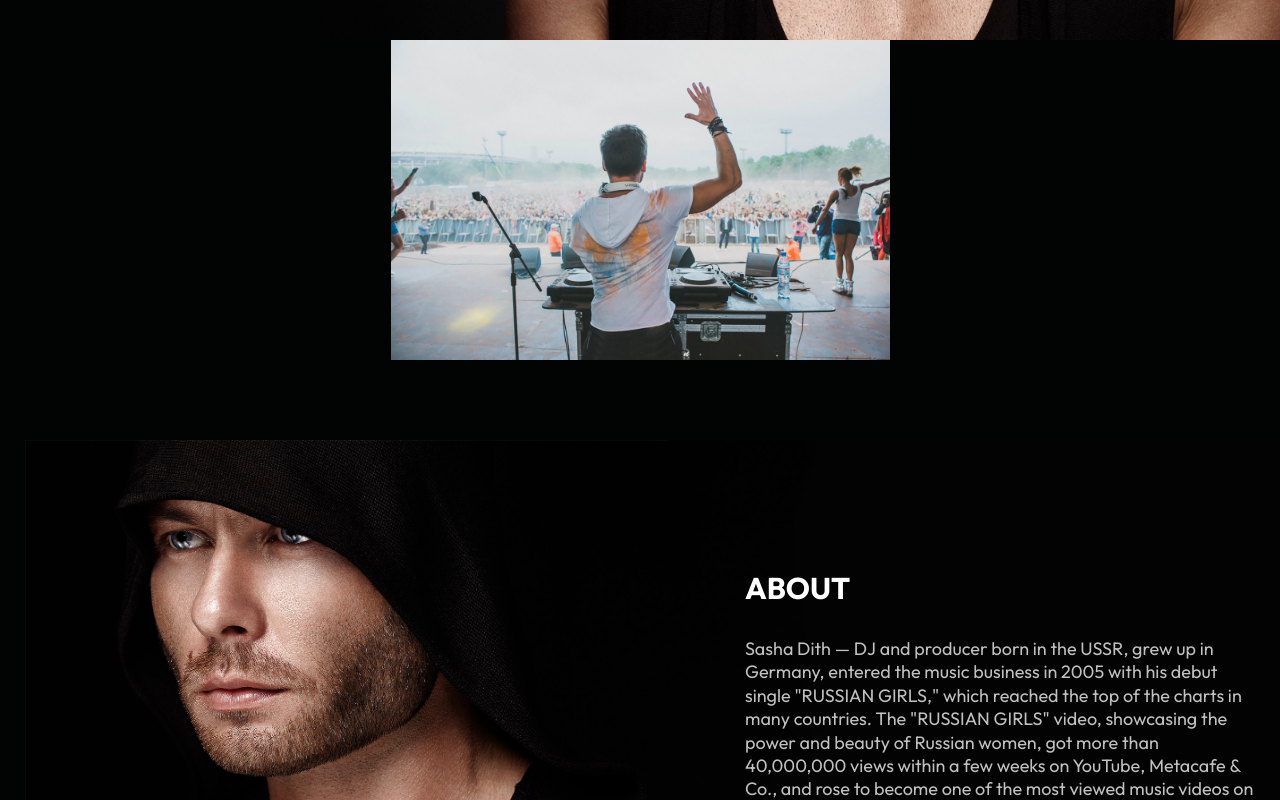
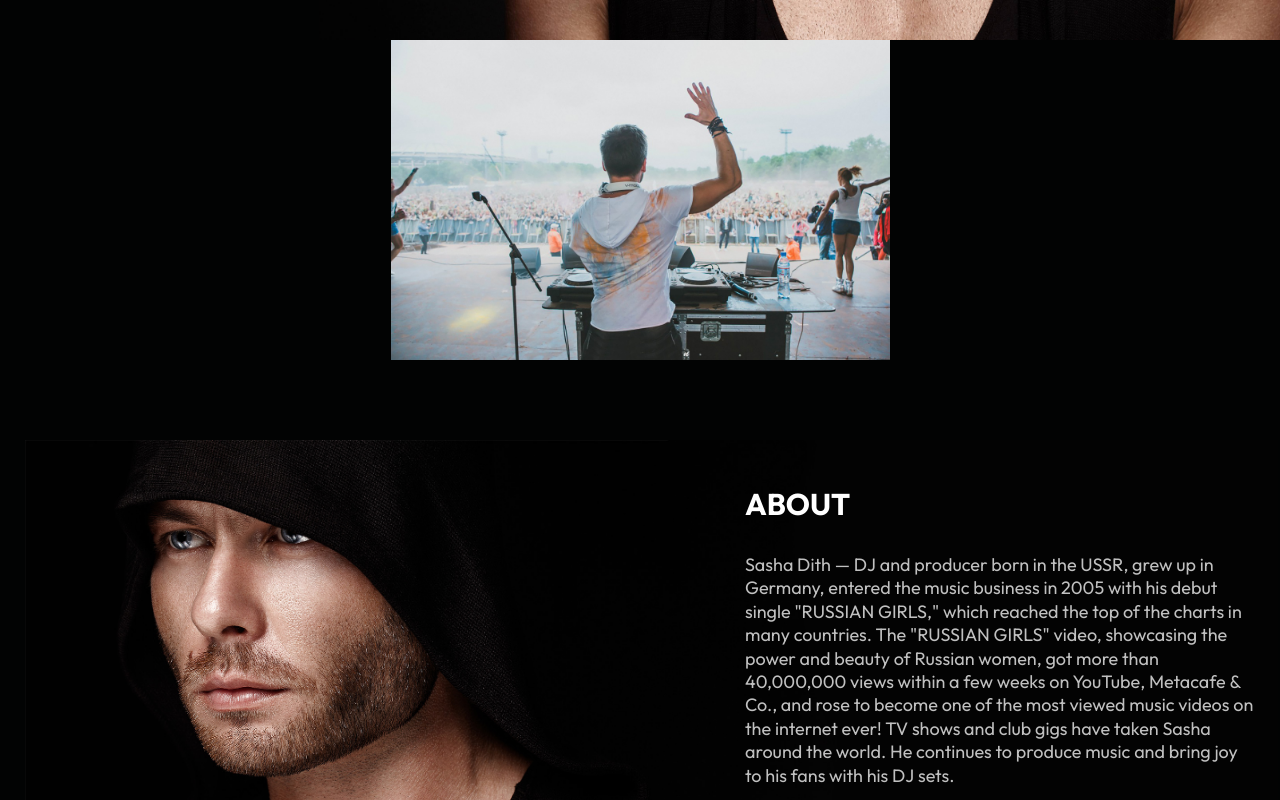
Before and after one commit to sashadith/website, a Next.js app: page / in a window 1280 px wide. Shown: the part 760-1560 px from the top of the page. Built offline with nearby package versions, Linux system fonts and the light colour scheme.

Commit message:
fix height content

```diff
--- a/src/components/Hero/Hero.module.scss
+++ b/src/components/Hero/Hero.module.scss
@@ -112,7 +112,7 @@
 .aboutBlockContent {
   position: absolute;
   right: 0;
-  top: 50%;
+  top: 35%;
   transform: translateY(-50%);
   max-width: 510px;
 }
```
